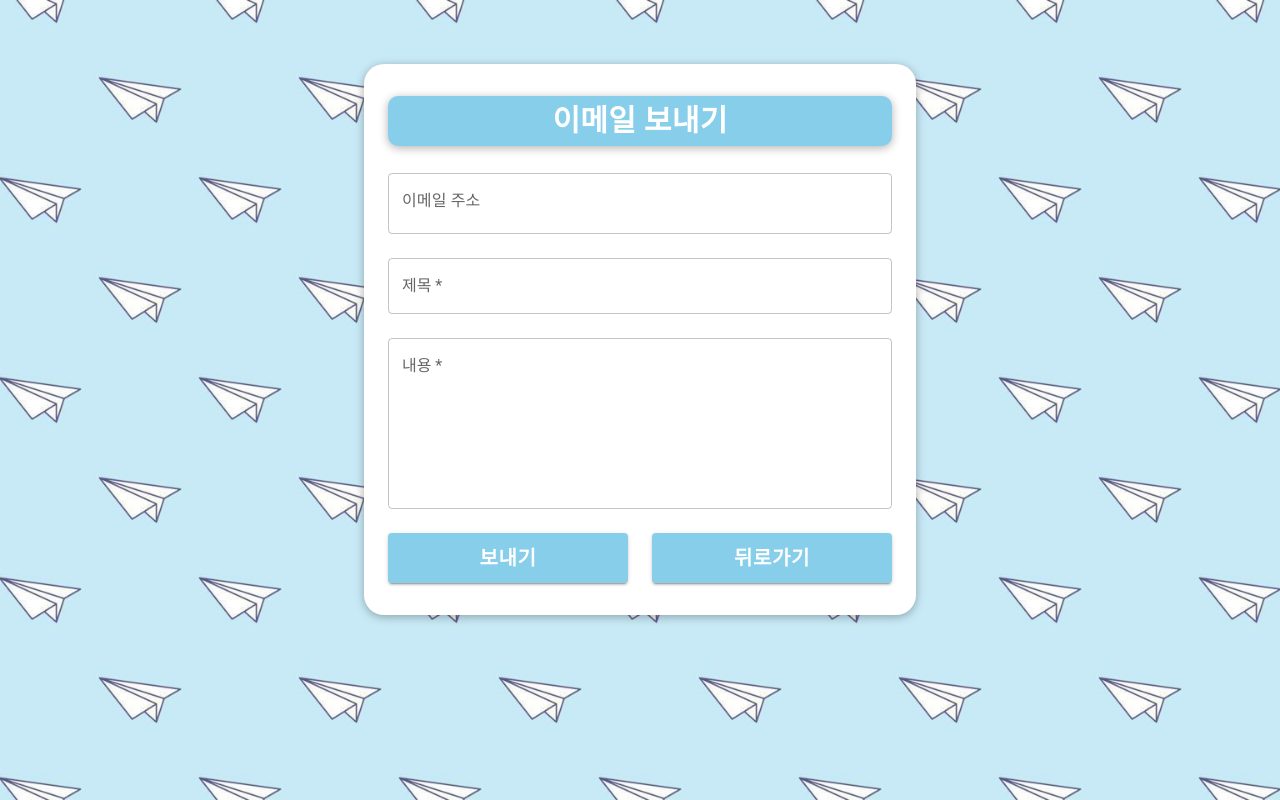
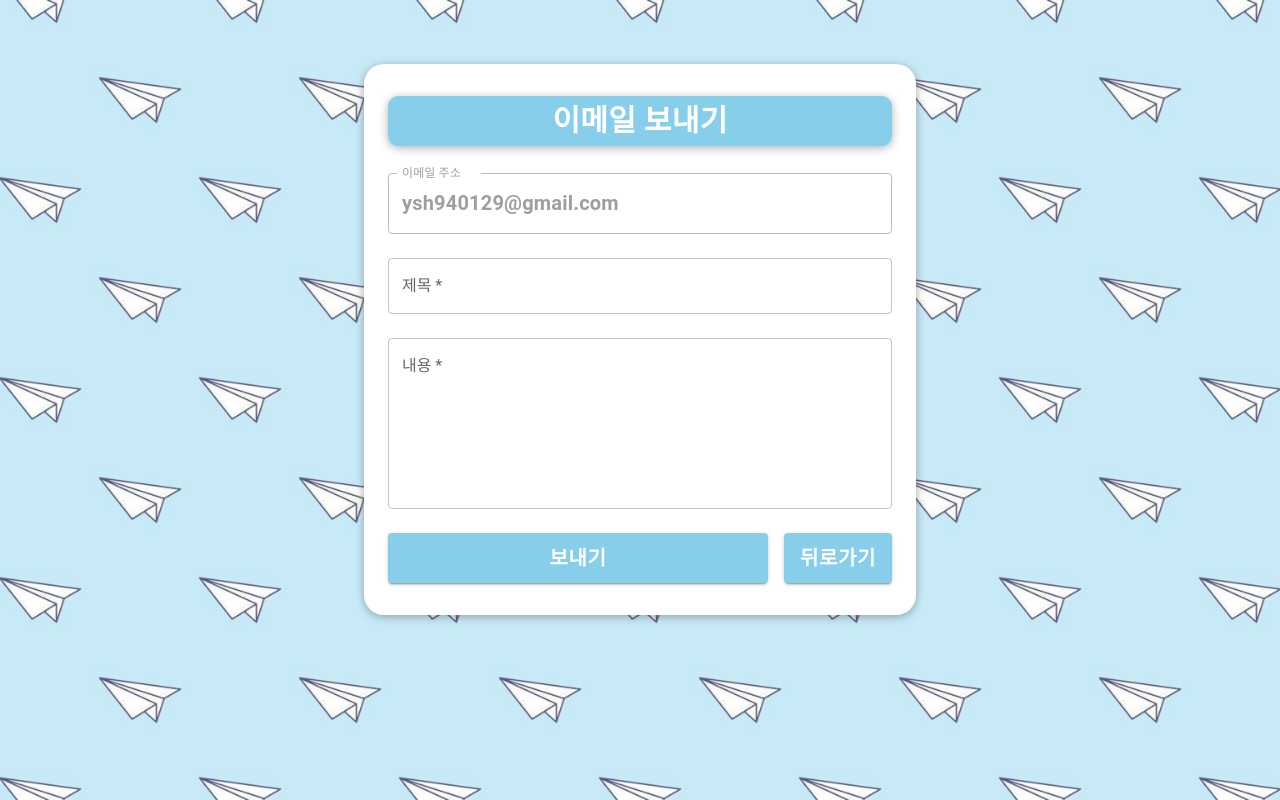
Before and after one commit to YSangH/PortfolioSite, a Next.js app: page /Form in a window 1280 px wide. Built offline with nearby package versions, Linux system fonts and the light colour scheme.

Commit message:
refact : Form.tsx 수정

```diff
--- a/src/app/Form/page.tsx
+++ b/src/app/Form/page.tsx
@@ -1,59 +1,28 @@
 "use client";
 
-import { useState } from "react";
-import { TextField, Button, Container, Typography, Box } from "@mui/material";
+import { TextField, Button, Container, Typography, Box, Alert } from "@mui/material";
 import Link from "next/link";
+import { useEmailForm, type FormData, type EmailStatus } from "@/hooks/useEmailForm";
 
-export default function Form() {
-  const [subject, setSubject] = useState("");
-  const [message, setMessage] = useState("");
-  const [status, setStatus] = useState("");
-
-  // 기본 이메일 주소
-  const email = "ysh940129@gmail.com";
-
-  const handleSubmit = async (e: React.FormEvent) => {
-    e.preventDefault();
-
-    const res = await fetch("/api/send-email", {
-      method: "POST",
-      headers: { "Content-Type": "application/json" },
-      body: JSON.stringify({ to: email, subject, message }),
-    });
-
-    const data = await res.json();
-    setStatus(
-      data.success ? "이메일이 성공적으로 전송되었습니다!" : "전송 실패"
-    );
-  };
-
-  return (
-    <Box
-      sx={{
+// 스타일 상수
+const styles = {
+  backgroundContainer: {
     width: "100vw",
     height: "100vh",
     backgroundImage: 'url("/assets/plane.png")',
     backgroundSize: "cover",
     backgroundPosition: "center",
-      }}
-    >
-      <Container
-        maxWidth="sm"
-        sx={{
+  },
+  mainContainer: {
     pt: 8,
-        }}
-      >
-        <Container
-          sx={{
+  },
+  formContainer: {
     backgroundColor: "#ffffff",
     p: 4,
     borderRadius: "20px",
     boxShadow: "0 2px 10px rgba(0, 0, 0, 0.3)",
-          }}
-        >
-          <Typography
-            gutterBottom
-            sx={{
+  },
+  title: {
     display: "flex",
     justifyContent: "center",
     backgroundColor: "#87CEEB",
@@ -64,22 +33,63 @@ export default function Form() {
     color: "#ffffff",
     boxShadow: "0 2px 10px rgba(0, 0, 0, 0.3)",
     lineHeight: "50px",
-            }}
+  },
+  buttonContainer: {
+    display: "flex",
+    justifyContent: "space-between",
+    marginTop: 2,
+    gap: 2,
+  },
+  button: {
+    flex: 1,
+    height: "50px",
+    fontWeight: "bold",
+    backgroundColor: "#87CEEB",
+    fontSize: "20px",
+    "&:hover": {
+      backgroundColor: "#6bb6d6",
+    },
+  },
+  emailInput: {
+    fontWeight: "bold",
+    fontSize: "20px",
+  },
+} as const;
+
+
+// 컴포넌트 분리
+const FormHeader = () => (
+  <Typography
+    gutterBottom
+    sx={styles.title}
   >
     이메일 보내기
   </Typography>
+);
+
+const EmailForm = ({
+  formData,
+  isLoading,
+  email,
+  handleInputChange,
+  handleSubmit
+}: {
+  formData: FormData;
+  isLoading: boolean;
+  email: string;
+  handleInputChange: (field: keyof FormData) => (e: React.ChangeEvent<HTMLInputElement>) => void;
+  handleSubmit: (e: React.FormEvent) => void;
+}) => (
   <form onSubmit={handleSubmit}>
     <TextField
       label="이메일 주소"
       placeholder="Mailname@example.com"
       fullWidth
       margin="normal"
-              // disabled // 이메일 입력란을 비활성화
+      value={email}
+      disabled
       InputProps={{
-                style: {
-                  fontWeight: "bold",
-                  fontSize: "20px",
-                },
+        style: styles.emailInput,
       }}
     />
     <TextField
@@ -87,9 +97,10 @@ export default function Form() {
       placeholder="제목을 적어주세요"
       fullWidth
       margin="normal"
-              value={subject}
-              onChange={(e) => setSubject(e.target.value)}
+      value={formData.subject}
+      onChange={handleInputChange("subject")}
       required
+      disabled={isLoading}
     />
     <TextField
       label="내용"
@@ -98,50 +109,75 @@ export default function Form() {
       placeholder="내용을 적어주세요"
       rows={6}
       margin="normal"
-              value={message}
-              onChange={(e) => setMessage(e.target.value)}
+      value={formData.message}
+      onChange={handleInputChange("message")}
       required
+      disabled={isLoading}
     />
     <Container
       disableGutters
       maxWidth="sm"
-              sx={{
-                display: "flex",
-                justifyContent: "space-between",
-                marginTop: 2,
-              }}
+      sx={styles.buttonContainer}
     >
       <Button
         type="submit"
         variant="contained"
-                sx={{
-                  width: "240px",
-                  height: "50px",
-                  fontWeight: "bold",
-                  backgroundColor: "#87CEEB",
-                  fontSize: "20px",
-                }}
+        sx={styles.button}
+        disabled={isLoading}
       >
-                보내기
+        {isLoading ? "전송 중..." : "보내기"}
       </Button>
-              <Link href={"Contact"}>
+      <Link href="/Contact">
         <Button
-                  type="button" // 버튼 타입을 'button'으로 변경
+          type="button"
           variant="contained"
-                  sx={{
-                    width: "240px",
-                    height: "50px",
-                    fontWeight: "bold",
-                    backgroundColor: "#87CEEB",
-                    fontSize: "20px",
-                  }}
+          sx={styles.button}
+          disabled={isLoading}
         >
           뒤로가기
         </Button>
       </Link>
     </Container>
   </form>
-          {status && <Typography sx={{ mt: 2 }}>{status}</Typography>}
+);
+
+const StatusMessage = ({ status }: { status: EmailStatus | null }) => {
+  if (!status) return null;
+
+  return (
+    <Alert
+      severity={status.type}
+      sx={{ mt: 2 }}
+    >
+      {status.message}
+    </Alert>
+  );
+};
+
+// 메인 컴포넌트
+export default function Form() {
+  const {
+    formData,
+    status,
+    isLoading,
+    email,
+    handleInputChange,
+    handleSubmit,
+  } = useEmailForm();
+
+  return (
+    <Box sx={styles.backgroundContainer}>
+      <Container maxWidth="sm" sx={styles.mainContainer}>
+        <Container sx={styles.formContainer}>
+          <FormHeader />
+          <EmailForm
+            formData={formData}
+            isLoading={isLoading}
+            email={email}
+            handleInputChange={handleInputChange}
+            handleSubmit={handleSubmit}
+          />
+          <StatusMessage status={status} />
         </Container>
       </Container>
     </Box>
--- /dev/null
+++ b/src/hooks/useEmailForm.ts
@@ -0,0 +1,87 @@
+import { useState } from "react";
+
+// 타입 정의
+export interface FormData {
+  subject: string;
+  message: string;
+}
+
+export interface EmailResponse {
+  success: boolean;
+  message?: string;
+}
+
+export interface EmailStatus {
+  type: "success" | "error";
+  message: string;
+}
+
+// 커스텀 훅
+export const useEmailForm = () => {
+  const [formData, setFormData] = useState<FormData>({
+    subject: "",
+    message: "",
+  });
+  const [status, setStatus] = useState<EmailStatus | null>(null);
+  const [isLoading, setIsLoading] = useState(false);
+
+  const email = "ysh940129@gmail.com";
+
+  const handleInputChange = (field: keyof FormData) => (
+    e: React.ChangeEvent<HTMLInputElement>
+  ) => {
+    setFormData(prev => ({
+      ...prev,
+      [field]: e.target.value,
+    }));
+  };
+
+  const handleSubmit = async (e: React.FormEvent) => {
+    e.preventDefault();
+    setIsLoading(true);
+    setStatus(null);
+
+    try {
+      const res = await fetch("/api/send-email", {
+        method: "POST",
+        headers: { "Content-Type": "application/json" },
+        body: JSON.stringify({
+          to: email,
+          subject: formData.subject,
+          message: formData.message
+        }),
+      });
+
+      const data: EmailResponse = await res.json();
+
+      if (data.success) {
+        setStatus({
+          type: "success",
+          message: "이메일이 성공적으로 전송되었습니다!"
+        });
+        setFormData({ subject: "", message: "" }); // 폼 초기화
+      } else {
+        setStatus({
+          type: "error",
+          message: data.message || "전송 실패"
+        });
+      }
+    } catch {
+      setStatus({
+        type: "error",
+        message: "네트워크 오류가 발생했습니다."
+      });
+    } finally {
+      setIsLoading(false);
+    }
+  };
+
+  return {
+    formData,
+    status,
+    isLoading,
+    email,
+    handleInputChange,
+    handleSubmit,
+  };
+};
```
Lines whose indentation alone changed are shown as unchanged.
